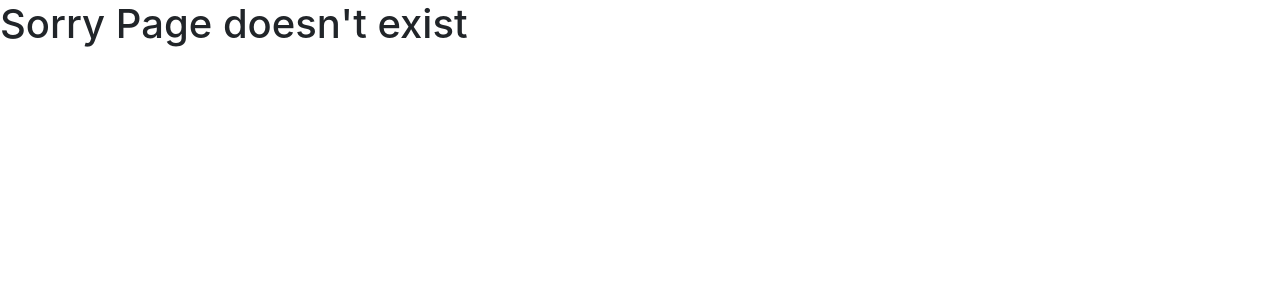
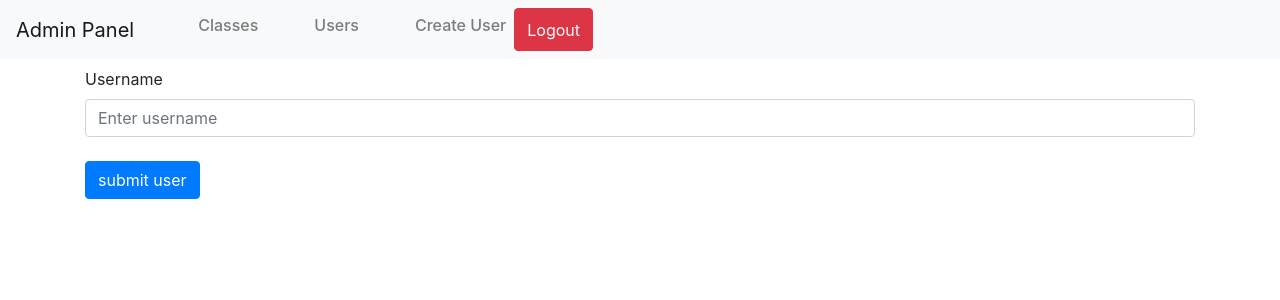
Before and after one commit to zainja/golf-job, a React (Create React App) app in the folder client/: page /admin/create-user in a window 1280 px wide. Shown: the top 300 px of the page. Built offline with nearby package versions, Linux system fonts and the light colour scheme; sample sign-in values are in the browser's storage.

Commit message:
creating navigation for admins

```diff
--- a/client/src/App.js
+++ b/client/src/App.js
@@ -14,7 +14,8 @@ import ResetPasswordConfirmed from "./components/passwordOperations/ResetPasswor
 import ResetPasswordExpired from "./components/passwordOperations/ResetPasswordExpired";
 import AdminLogin from "./components/admin/AdminLogin";
 import AdminRouter from "./components/routers/AdminRouter";
-import AdminConsole from "./components/admin/AdminConsole";
+import AdminMainPage from "./components/admin/AdminMainPage";
+import CreateUsers from "./components/admin/CreateUsers";
 
 const App = () => {
     return (
@@ -24,7 +25,8 @@ const App = () => {
                 <RegisterRouter exact path="/confirm-sent" component={ConfirmationMessageSent}/>
                 <RegisterRouter exact path="/confirm/:id" component={ConfirmEmail}/>
                 <ResetPasswordRouter exact path="/reset/:id" component={ResetPasswordConfirmed}/>
-                <AdminRouter exact path="/admin/main" component={AdminConsole}/>
+                <AdminRouter exact path="/admin/main" component={AdminMainPage}/>
+                <AdminRouter exact path="/admin/create-user" component={CreateUsers}/>
                 <Route exact path="/forgot-password" component={ResetPasswordRequest}/>
                 <Route exact path="/rejected-reset-password" component={ResetPasswordExpired}/>
                 <Route exact path="/login" component={Login}/>
--- a/client/src/components/admin/AdminConsole.js
+++ /dev/null
@@ -1,18 +0,0 @@
-import React from "react";
-import {Link, withRouter} from 'react-router-dom';
-
-const AdminConsole = (props) => {
-    return(
-        <div className="container-fluid">
-            <nav className="navbar navbar-expand-lg navbar-light">
-                <ul>
-                    <Link to="#">
-                        <a>Main</a>
-                    </Link>
-                </ul>
-            </nav>
-            <h1> Admin</h1>
-        </div>
-    )
-}
-export default withRouter(AdminConsole)
--- /dev/null
+++ b/client/src/components/admin/AdminMainPage.js
@@ -0,0 +1,12 @@
+import React,{useState} from "react";
+import axios from 'axios'
+import {Link, withRouter} from 'react-router-dom';
+import AdminNavBar from "./AdminNavBar";
+
+const AdminMainPage = (props) => {
+    return(
+        <div>
+            <AdminNavBar/>
+        </div>)
+}
+export default withRouter(AdminMainPage)
--- /dev/null
+++ b/client/src/components/admin/AdminNavBar.js
@@ -0,0 +1,31 @@
+import React from "react";
+import {Link, withRouter} from 'react-router-dom';
+import NavElement from "../navigation/NavElement";
+
+const AdminNavBar = (props) => {
+
+    const logout = () =>{
+        localStorage.clear()
+        props.history.push("/admin/login")
+    }
+    return(
+        <div>
+            <nav className="navbar navbar-expand-lg navbar-light bg-light">
+                <a className="navbar-brand" href="#">Admin Panel</a>
+                <ul className="navbar-nav">
+                    <NavElement to="/classes" title="Classes"/>
+                    <NavElement to="/" title="Users"/>
+                    {localStorage.getItem("role") === "admin" ? <NavElement
+                    to="/admin/create-user"
+                    title="Create User"/>: null}
+                    <button className="btn btn-danger my-2 my-lg-0"
+                            type="button"
+                            onClick={logout}
+                    >Logout</button>
+                </ul>
+
+            </nav>
+        </div>
+    )
+}
+export default withRouter(AdminNavBar)
--- /dev/null
+++ b/client/src/components/admin/CreateUsers.js
@@ -0,0 +1,37 @@
+import React,{useState} from "react";
+import axios from 'axios'
+import {withRouter} from 'react-router-dom';
+import AdminNavBar from "./AdminNavBar";
+
+const CreateUsers = (props) => {
+    const [username, setUsername] = useState("")
+    const [alertMessage, setAlertMessage] = useState("")
+    const registerUser = () => {
+
+    }
+    return (
+        <div>
+            <AdminNavBar/>
+            <form name="login" className="container" onSubmit={registerUser}>
+                <h3 className="alert-warning" id="showResponse">{alertMessage}</h3>
+                <div className="form-group">
+                    <label htmlFor="username">Username</label>
+                    <input type="text"
+                           className="form-control"
+                           id="username"
+                           value={username}
+                           onChange={(event => setUsername(event.target.value))}
+                           required
+                           placeholder="Enter username"
+                    />
+                    <br/>
+                    <button className="btn btn-primary">
+                        submit user
+                    </button>
+                </div>
+            </form>
+        </div>
+    )
+}
+
+export default withRouter(CreateUsers)
--- a/client/src/components/admin/PasswordEntry.js
+++ b/client/src/components/admin/PasswordEntry.js
@@ -32,7 +32,7 @@ const PasswordEntry = (props) => {
                 localStorage.setItem("role", data.role)
                 props.history.push('/admin/main')
 
-            }).catch(err => console.log(err))
+            }).catch(err => alert(err.response.data.msgs))
     }
     return(
         <form onSubmit={onSubmit} className="container">
--- a/client/src/components/navigation/NavElement.js
+++ b/client/src/components/navigation/NavElement.js
@@ -2,9 +2,11 @@ import React from "react";
 import {Link} from "react-router-dom";
 const NavElement = (props) => {
     return(
-        <li className="nav-item">
-            <Link to={props.to}/>
-            <h3 className="nav-link">{props.title}</h3>
-        </li>
+        <ul className="nav-item">
+            <Link to={props.to}>
+                <h6 className="nav-link">{props.title}</h6>
+            </Link>
+        </ul>
     )
 }
+export default NavElement
```
